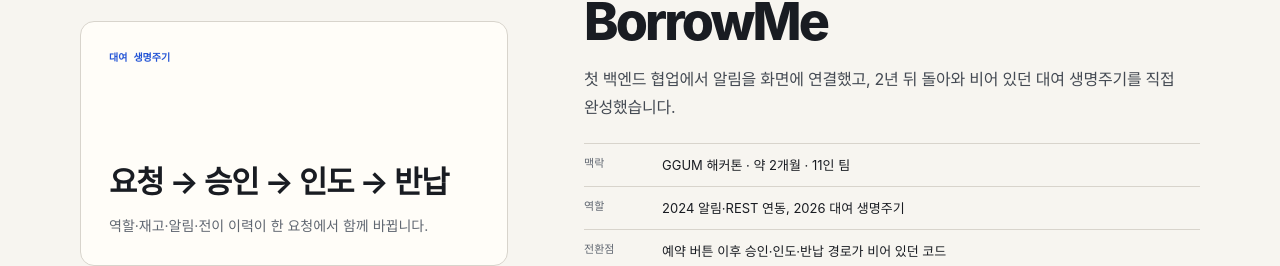
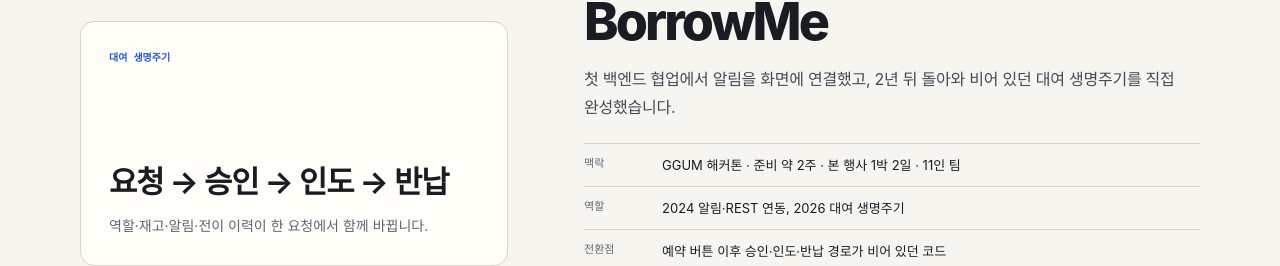
Before and after one commit to sjh9714/new-portfolio, a Next.js app: page /projects in a window 1280 px wide. Shown: the part 2058-2324 px from the top of the page. Built offline with nearby package versions, Linux system fonts and the light colour scheme; no server answers.

Commit message:
fix: correct BorrowMe hackathon schedule

```diff
--- a/src/content/projects.ts
+++ b/src/content/projects.ts
@@ -457,7 +457,7 @@
       "첫 백엔드 협업에서 알림을 화면에 연결했고, 2년 뒤 돌아와 비어 있던 대여 생명주기를 직접 완성했습니다.",
     period: "2024 팀 프로젝트 · 2026 개인 보강",
     overview: {
-      context: "GGUM 해커톤 · 약 2개월 · 11인 팀",
+      context: "GGUM 해커톤 · 준비 약 2주 · 본 행사 1박 2일 · 11인 팀",
       role: "2024 알림·REST 연동, 2026 대여 생명주기",
       turningPoint: "예약 버튼 이후 승인·인도·반납 경로가 비어 있던 코드",
       proof: "역할·상태·재고 복원을 검증하는 MySQL 통합 테스트",
@@ -465,7 +465,7 @@
     },
     context:
       "교내 물품 대여 서비스를 11명이 함께 만든 첫 백엔드 팀 프로젝트였습니다.",
-    duration: "약 2개월",
+    duration: "준비 약 2주 · 본 행사 1박 2일",
     team: "11인 팀",
     role: "2024년에는 댓글 기반 알림과 읽음·삭제, REST 전환과 프론트 연동을 맡았습니다. 예약 기능 전체를 당시 기여로 주장하지 않습니다.",
     collaboration: [
--- a/src/content/sources.ts
+++ b/src/content/sources.ts
@@ -172,7 +172,7 @@
     verification: "owner-confirmed",
     usage: "context",
     label:
-      "2024 GGUM 해커톤 · 약 2개월 · 11인 팀 · 첫 백엔드 협업 · 프론트 연동 시연",
+      "2024 GGUM 해커톤 · 준비 약 2주 · 본 행사 1박 2일 · 11인 팀 · 첫 백엔드 협업 · 프론트 연동 시연",
   },
   {
     id: "borrow-notification-commit",
```
Also changed, not shown: 2 other files (tests, documents, lock files or other folders).
